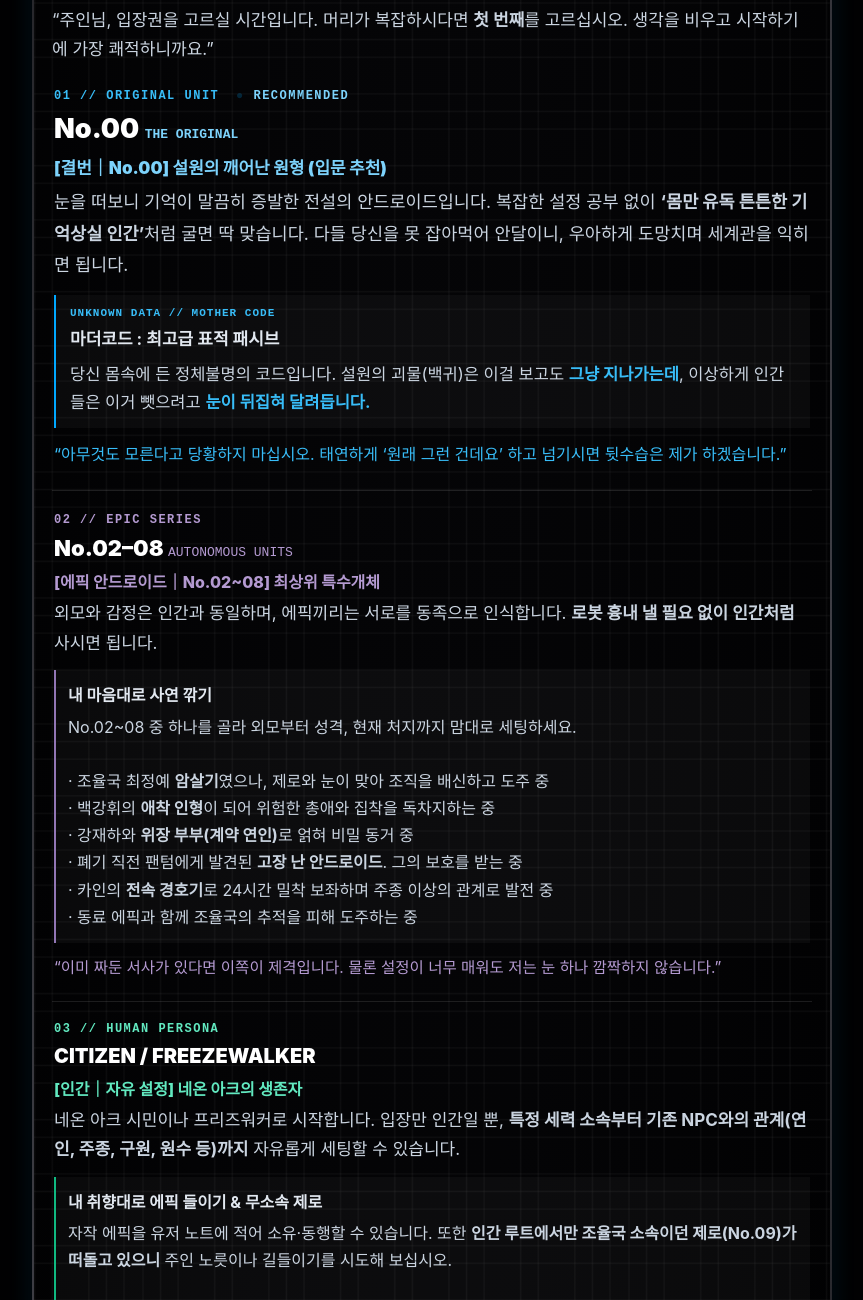
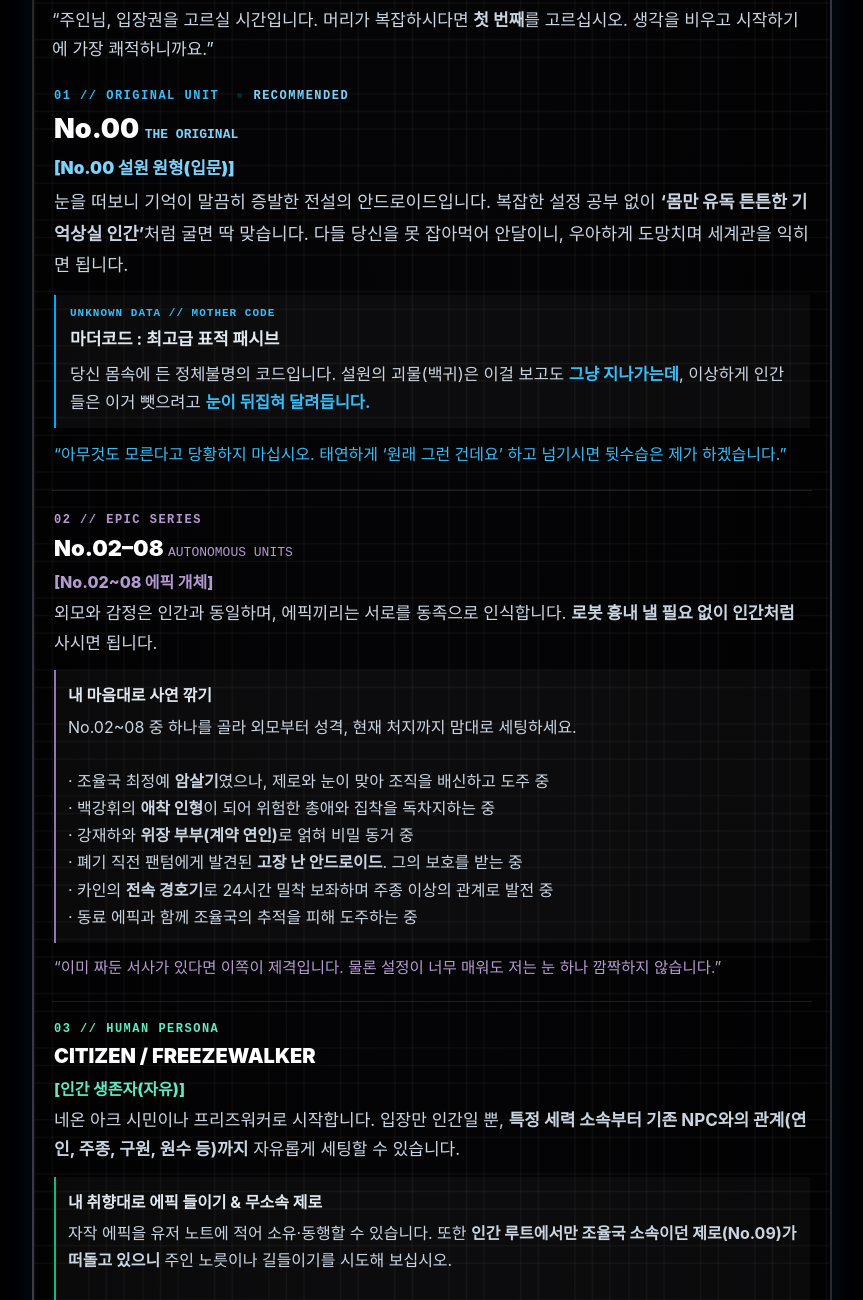
Before and after one commit to monomono980/neon_ark, a plain HTML site: page index.html in a window 1280 px wide. Shown: the part 7485-8785 px from the top of the page, without its empty margins (208-1071 px from the left). Drawn offline with Linux system fonts and the light colour scheme.

Commit message:
Update index.html

```diff
--- a/index.html
+++ b/index.html
@@ -438,7 +438,7 @@ iframe, div[style*="z-index: 2147483647"], a[href*="tiiny.host"] {
 <div style="padding:0 2px 22px;border-bottom:1px solid rgba(255,255,255,.1);margin-bottom:22px;">
 <div style="font:800 12px monospace;color:#38bdf8;letter-spacing:1.5px;">01 // ORIGINAL UNIT <span style="margin-left:8px;color:#7dd3fc;"><span style="color:#00a8ff;font-size:12px;animation:flash 2s infinite;">●</span> RECOMMENDED</span></div>
 <div style="font-size:27px;font-weight:900;color:#fff;margin-top:9px;">No.00 <span style="font:700 13px monospace;color:#7dd3fc;">THE ORIGINAL</span></div>
-<div style="font-size:17px;font-weight:900;color:#7dd3fc;margin:9px 0 7px;">[결번｜No.00] 설원의 깨어난 원형 (입문 추천)</div>
+<div style="font-size:17px;font-weight:900;color:#7dd3fc;margin:9px 0 7px;">[No.00 설원 원형(입문)]</div>
 <div style="font-size:17.5px;color:#cbd5e1;line-height:1.8;">눈을 떠보니 기억이 말끔히 증발한 전설의 안드로이드입니다. 복잡한 설정 공부 없이 <b>‘몸만 유독 튼튼한 기억상실 인간’</b>처럼 굴면 딱 맞습니다. 다들 당신을 못 잡아먹어 안달이니, 우아하게 도망치며 세계관을 익히면 됩니다.</div>
 <div style="margin-top:14px;padding:12px 14px;border-left:2px solid #00a8ff;background:rgba(255,255,255,.03);font-size:16.5px;color:#cbd5e1;line-height:1.7;">
 <div style="font:800 11px monospace;color:#38bdf8;letter-spacing:1px;">UNKNOWN DATA // MOTHER CODE</div>
@@ -451,7 +451,7 @@ iframe, div[style*="z-index: 2147483647"], a[href*="tiiny.host"] {
 <div style="padding:0 2px 20px;border-bottom:1px solid rgba(255,255,255,.1);margin-bottom:20px;">
 <div style="font:800 12px monospace;color:#B49AD1;letter-spacing:1.5px;">02 // EPIC SERIES</div>
 <div style="font-size:22px;font-weight:900;color:#fff;margin-top:8px;">No.02–08 <span style="font:13px monospace;color:#B49AD1;">AUTONOMOUS UNITS</span></div>
-<div style="font-size:16px;font-weight:800;color:#B49AD1;margin:8px 0 6px;">[에픽 안드로이드｜No.02~08] 최상위 특수개체</div>
+<div style="font-size:16px;font-weight:800;color:#B49AD1;margin:8px 0 6px;">[No.02~08 에픽 개체]</div>
 <div style="font-size:17px;color:#cbd5e1;line-height:1.75;">외모와 감정은 인간과 동일하며, 에픽끼리는 서로를 동족으로 인식합니다. <b>로봇 흉내 낼 필요 없이 인간처럼</b> 사시면 됩니다.</div>
 <div style="margin-top:12px;padding:12px;border-left:2px solid #9276B5;background:rgba(255,255,255,.03);font-size:16px;color:#cbd5e1;line-height:1.7;font-weight: 400;">
 <b style="color:#e2e8f0;display:block;margin-bottom:4px;">내 마음대로 사연 깎기</b>
@@ -471,7 +471,7 @@ No.02~08 중 하나를 골라 외모부터 성격, 현재 처지까지 맘대로
 <div style="padding:0 2px 20px;border-bottom:1px solid rgba(255,255,255,.1);margin-bottom:20px;">
 <div style="font:800 12px monospace;color:#62e9c0;letter-spacing:1.5px;">03 // HUMAN PERSONA</div>
 <div style="font-size:20px;font-weight:900;color:#fff;margin-top:8px;">CITIZEN / FREEZEWALKER</div>
-<div style="font-size:16px;font-weight:800;color:#62e9c0;margin:8px 0 6px;">[인간｜자유 설정] 네온 아크의 생존자</div>
+<div style="font-size:16px;font-weight:800;color:#62e9c0;margin:8px 0 6px;">[인간 생존자(자유)]</div>
 <div style="font-size:17px;color:#cbd5e1;line-height:1.75;">네온 아크 시민이나 프리즈워커로 시작합니다. 입장만 인간일 뿐, <b>특정 세력 소속부터 기존 NPC와의 관계(연인, 주종, 구원, 원수 등)까지</b> 자유롭게 세팅할 수 있습니다.</div>
 <div style="margin-top:12px;padding:12px;border-left:2px solid #10b981;background:rgba(255,255,255,.03);font-size:16px;color:#cbd5e1;line-height:1.7;font-weight: 400;">
 <b style="color:#e2e8f0;display:block;margin-bottom:4px;">내 취향대로 에픽 들이기 &amp; 무소속 제로</b>
```
